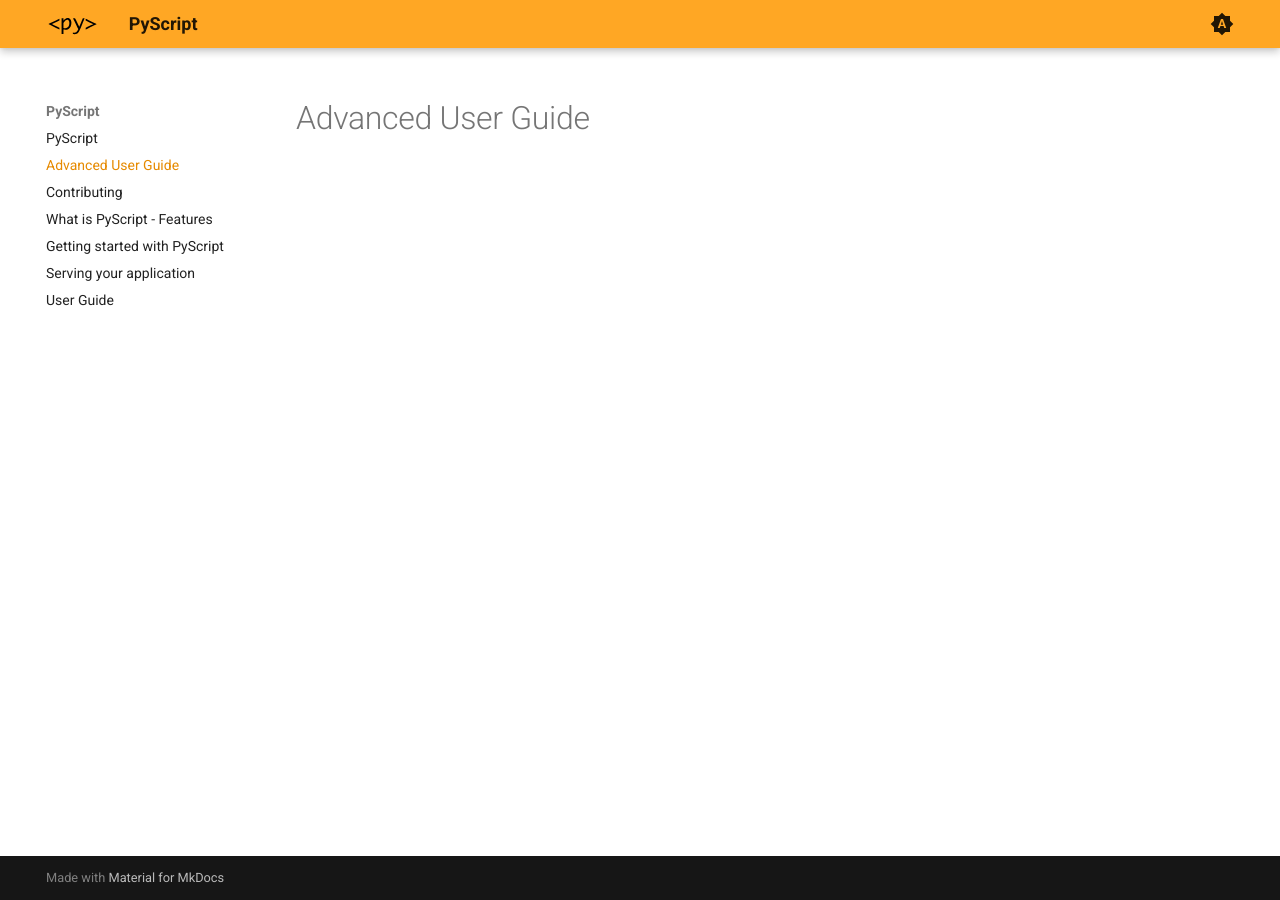
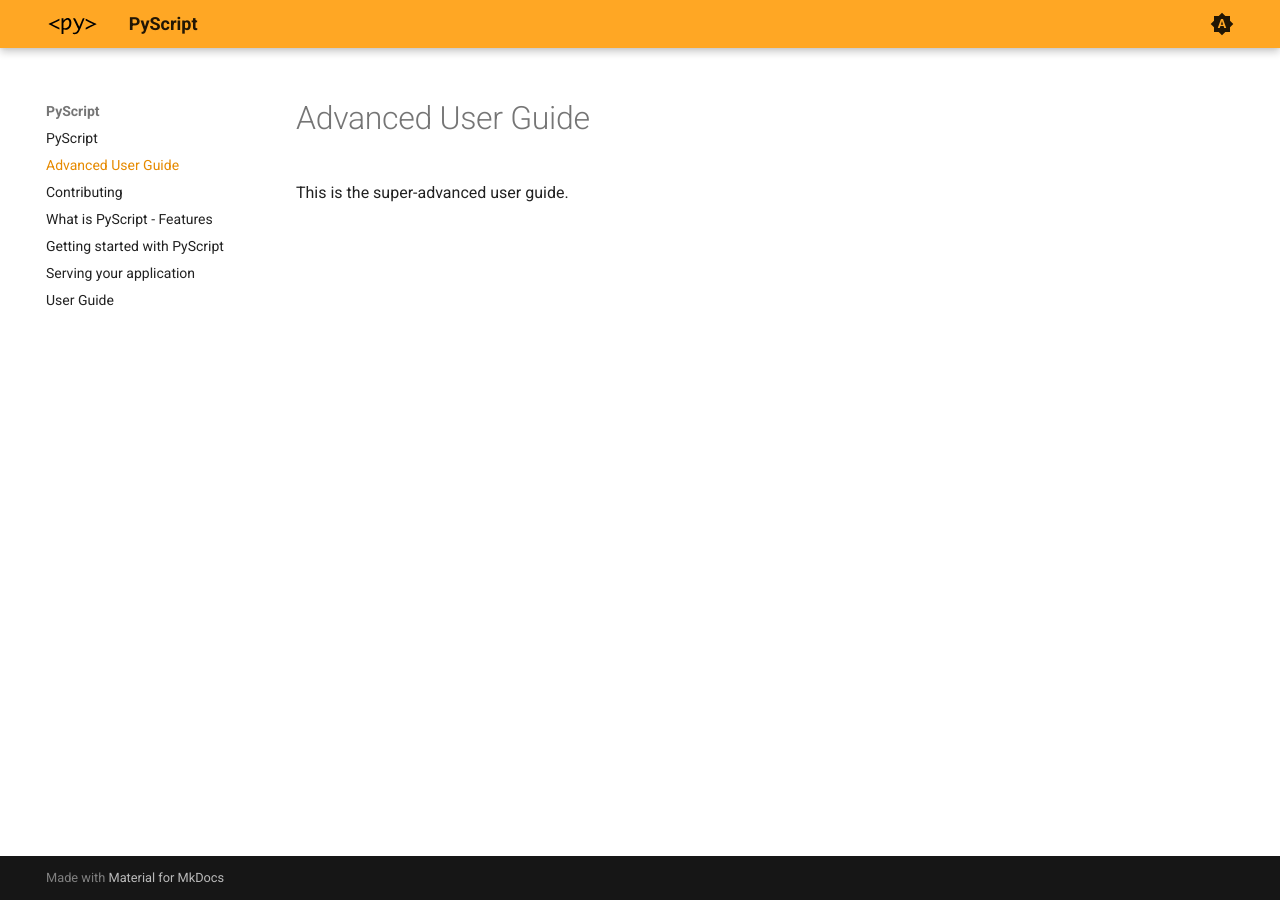
Before and after one commit to pyscript/docs, an MkDocs documentation site: the page built from docs/advanced-user-guide.md, in a window 1280 px wide. Built offline with MkDocs 1.6.1 and Material for MkDocs 9.7.7, drawn with Linux system fonts in a browser that asks for light colours; the version menu is left out.

Commit message:
Add to advanced user guide

```diff
--- a/docs/advanced-user-guide.md
+++ b/docs/advanced-user-guide.md
@@ -1 +1,3 @@
 # Advanced User Guide
+
+This is the super-advanced user guide.
```
